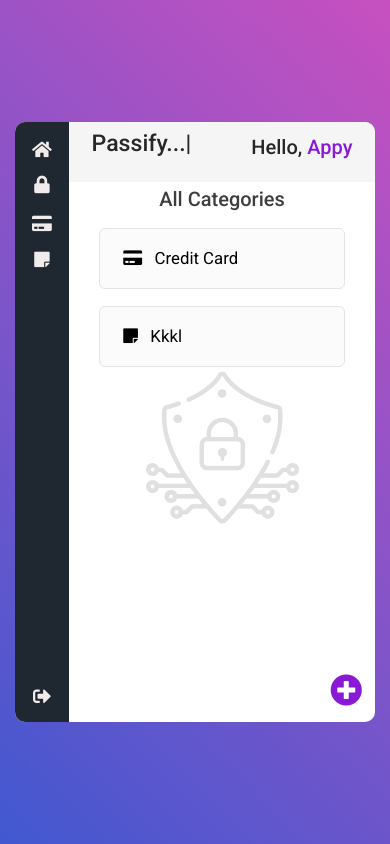
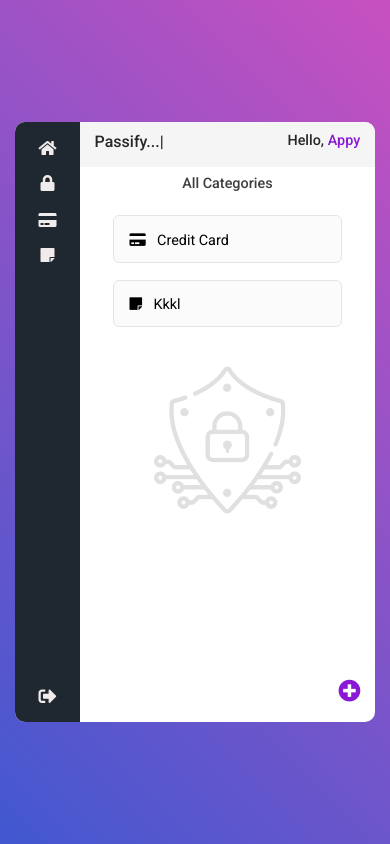
Before and after one commit to ArpitSandal/Password-Manager-Django, a Django app: page / in a window 390 px wide. Run offline with Django 3.2, Linux system fonts and the light colour scheme; a user stored in the database is signed in; data comes from the database, SQL or seed files in the repository; both versions use the stored data as it was after the commit; data that the repository does not hold is empty.

Commit message:
Added responsiveness

```diff
--- a/Passify/static/mycss/base.css
+++ b/Passify/static/mycss/base.css
@@ -1,27 +1,28 @@
-body, html{
+body,
+html {
   margin: 0;
   width: 100%;
   height: 100%;
 }
 
-::-webkit-scrollbar{
+::-webkit-scrollbar {
   width: 7px;
   height: 7px;
 }
-  ::-webkit-scrollbar-thumb{
-  background: #B3AFB3;
+::-webkit-scrollbar-thumb {
+  background: #b3afb3;
   border-radius: 30px;
 }
-  ::-webkit-scrollbar-thumb:hover{
-  background: #B3AFB3;
+::-webkit-scrollbar-thumb:hover {
+  background: #b3afb3;
 }
-  ::-webkit-scrollbar-track{
-  background: #F0F0F0;
+::-webkit-scrollbar-track {
+  background: #f0f0f0;
   border-radius: 30px;
-  box-shadow: inset 0px 0px 0px 0px #F0F0F0;
+  box-shadow: inset 0px 0px 0px 0px #f0f0f0;
 }
 
-  .notshow{
+.notshow {
   display: none;
   transition: all;
   transition-duration: 0.5s;
@@ -29,7 +30,7 @@ body, html{
 
 /* ------------- Categories----------- */
 
-.categories{
+.categories {
   height: 100%;
   width: 23%;
   background-color: #1f2830;
@@ -39,22 +40,22 @@ body, html{
   flex-direction: column;
   justify-content: space-between;
   position: relative;
-
+  /* border: 2px solid red; */
 }
 
-.categorieslist{
+.categorieslist {
   margin-top: 0.5em;
   /* border: 2px solid white; */
 }
 
-.categories i{
+.categories i {
   padding: 0.5em;
-  /* border: 2px solid; */
+  /* border: 2px solid red; */
   font-size: 17px;
   margin-left: 0.5em;
 }
 
-.categorieslist ul{
+.categorieslist ul {
   display: flex;
   flex-direction: column;
   justify-content: space-around;
@@ -63,7 +64,7 @@ body, html{
   text-transform: capitalize;
 }
 
-.categorieslist li{
+.categorieslist li {
   padding: 0.3em;
   transition-property: all;
   transition-duration: 0.5s;
@@ -71,13 +72,12 @@ body, html{
   /* border: 2px solid black; */
 }
 
-.logout{
+.logout {
   /* border: 2px solid brown; */
   margin-bottom: 0.5em;
 }
 
-
-.logout a{
+.logout a {
   margin-left: 0.1em;
   /* border: 2px solid red; */
   display: inline-block;
@@ -85,24 +85,23 @@ body, html{
   text-decoration: none;
 }
 
-
 /* ----------------- Passes ------------------ */
 
-.passes{
+.passes {
   height: 100%;
   width: 77%;
   position: relative;
   overflow: hidden;
   /* scrollbar-height: 7px; */
   /* background-color: orange; */
-
+  /* border: 2px solid red; */
 }
 
-.pass-cards-notes{
+.pass-cards-notes {
   height: 90%;
 }
 
-.pic-wrapper{
+.pic-wrapper {
   /* border: 2px solid green; */
   display: flex;
   align-items: center;
@@ -114,29 +113,29 @@ body, html{
   min-height: 530px;
 }
 
-.pic{
+.pic {
   width: 50%;
   /* border: 2px solid black; */
   margin: 0 auto;
 }
 
-.pic img{
+.pic img {
   width: 100%;
   opacity: 12%;
 }
 
 /* ----------pass list ------------- */
 
-.passlistwrapper{
+.passlistwrapper {
   /* border: 2px solid red; */
-  padding: 0.7em;
+  padding: 1em;
   height: 85%;
-  overflow-y :scroll;
+  overflow-y: scroll;
   position: relative;
   scrollbar-width: thin;
 }
 
-.passlist{
+.passlist {
   border: 1px solid rgb(230, 227, 227);
   width: 100%;
   padding: 0.9em;
@@ -149,12 +148,16 @@ body, html{
   display: inline-block;
 }
 
-.passlist i{
+.passlist div{
+  display: inline-block;
+}
+
+.passlist i {
   margin-left: 0.5em;
   margin-right: 0.5em;
 }
 
-.passlistwrapper a{
+.passlistwrapper a {
   text-decoration: none;
   font-size: 1.05rem;
   color: black;
@@ -164,45 +167,49 @@ body, html{
   display: block;
   margin: 0 auto;
   width: 87%;
-
 }
 
-.createnew{
+.createnew {
   position: absolute;
   /* border: 2px solid red; */
   bottom: 0;
   right: 0;
-  margin-right: 0.5em;
+  margin-right: 0.6em;
   color: gray;
   padding: 0.3em;
   margin-bottom: 0.5em;
 }
 
-.createnew ul{
+.createnew ul {
   padding: 0;
   margin: 0;
   display: flex;
   flex-direction: column;
   align-items: center;
-
 }
 
-.createnew a{
+.createnew i {
   font-size: 1.7rem;
+  margin: 0.3em 0;
 }
 
+#card{
+  font-size: 1.5rem;
+  /* border: 2px solid red; */
+}
 
 
 /* ---------title, name---------- */
 
-.title-name-wrapper{
+.title-name-wrapper {
   height: 10%;
   background-color: whitesmoke;
   text-transform: capitalize;
   padding: 0.5em;
+  /* margin-bottom: 1em; */
 }
 
-.title-name{
+.title-name {
   /* border: 2px solid black; */
   display: flex;
   justify-content: space-between;
@@ -211,87 +218,130 @@ body, html{
   color: rgb(39, 39, 39);
 }
 
-h5{
+h5 {
   /* border: 2px solid red; */
   text-align: center;
-  line-height: 35px;
+  /* line-height: 35px; */
 }
-
-
 
 /* -------------- Hover area--------------- */
 
-.categorieslist li:hover{
+.categorieslist li:hover {
   transition-property: all;
   transition-duration: 0.5s;
   transition-timing-function: ease-in-out;
   background-color: #181d22;
 }
 
-.logout a:hover{
-  color:rgb(180, 175, 175);
+.logout a:hover {
+  color: rgb(180, 175, 175);
+}
+
+.createnew li:active{
+  color: #8a19d6;
+}
+
+.passlist:active{
+  color: #8a19d6;
 }
 
 /* --------------- Media queries--------------- */
-@media(max-width: 760px){
-  .passes{
-    width: 85%;
-    transition: all;
-    transition-duration: 0.5s;
-  }
-  .categories{
-    width: 15%;
+@media (max-width: 768px) {
+
+  .passes {
+    width: 82%;
     transition: all;
     transition-duration: 0.5s;
   }
 
-  .categorieslist li{
+  .categories {
+    width: 18%;
+
+    transition: all;
+    transition-duration: 0.5s;
+  }
+
+  .categorieslist li {
     /* border: 2px solid white; */
     text-align: center;
     margin: 0;
   }
 
-  .categorieslist i{
+  .categorieslist i {
     padding: 0;
     margin: 0;
-    font-size: 1.1rem;
+    font-size: 1rem;
   }
 
-  .logout a{
+  .logout a {
     margin: 0;
     text-align: center;
     /* border: 2px solid white; */
     display: block;
   }
 
-  .logout i{
+  .logout i {
     margin: 0;
     font-size: 1.1rem;
     /* padding: 0; */
   }
 
-
-
-  .notshowlist{
+  .notshowlist {
     display: none;
   }
+
+  .title-name-wrapper{
+    height: 7.5%;
+    /* padding: 0.5; */
+    padding: 0.6em 0em;
+    margin-bottom: 0.5em;
+    /* border: 2px solid red; */
   }
 
+  .title-name-wrapper h3, h5{
+    font-size: 1rem;
+  }
+
+  h5{
+    font-size: 0.9rem;
+  }
+
+  #plus{
+    font-size: 1.4rem;
+  }
+
+  #note,#lock{
+    font-size: 1.3rem;
+  }
+
+  #card{
+    font-size: 1.2rem;
+  }
+
+  .passlist{
+    padding: 0.5em;
+  }
+
+  .passlist div,i{
+    font-size: 0.9rem;
+  }
+
+}
 
 /* --------------- Animation area ---------------- */
-@keyframes myblink{
-  from{
+@keyframes myblink {
+  from {
     opacity: 1;
   }
-  to{
+  to {
     opacity: 0;
   }
 }
 
-#blink{
+#blink {
   animation-name: myblink;
   animation-duration: 0.55s;
-  animation-timing-function:ease-in-out;
+  animation-timing-function: ease-in-out;
   animation-iteration-count: infinite;
   animation-direction: alternate;
 }
--- a/Passify/static/myjs/my.js
+++ b/Passify/static/myjs/my.js
@@ -1,9 +1,13 @@
 // --------------- Which category to show when clicked on a certain catergory------------
 function allcategory() {
-    let obj = document.getElementById('changedcategory');
+  let obj = document.getElementById("changedcategory");
   obj.innerHTML = "All Categories";
 
-    let to_show_or_notshow = [document.getElementById('passshow'), document.getElementById('creditshow'), document.getElementById('notesshow')];
+  let to_show_or_notshow = [
+    document.getElementById("passshow"),
+    document.getElementById("creditshow"),
+    document.getElementById("notesshow"),
+  ];
 
   for (let i = 0; i < to_show_or_notshow.length; i++) {
     if (to_show_or_notshow[i].className == "notshow")
@@ -13,7 +17,10 @@ function allcategory() {
 }
 
 function not_show_func(showthisid, id1, id2) {
-    let to_show_or_notshow = [document.getElementById(id1), document.getElementById(id2)];
+  let to_show_or_notshow = [
+    document.getElementById(id1),
+    document.getElementById(id2),
+  ];
 
   document.getElementById(showthisid).className = "";
 
@@ -23,107 +30,96 @@ function not_show_func(showthisid, id1, id2) {
 }
 
 function passcategory() {
-    let obj = document.getElementById('changedcategory');
+  let obj = document.getElementById("changedcategory");
   obj.innerHTML = "Passwords";
 
-    not_show_func('passshow', 'creditshow', 'notesshow');
+  not_show_func("passshow", "creditshow", "notesshow");
 }
 
 function cardcategory() {
-    let obj = document.getElementById('changedcategory');
+  let obj = document.getElementById("changedcategory");
   obj.innerHTML = "Payment Cards";
 
-    not_show_func('creditshow', 'passshow', 'notesshow');
+  not_show_func("creditshow", "passshow", "notesshow");
 }
 
 function notescategory() {
-    let obj = document.getElementById('changedcategory');
+  let obj = document.getElementById("changedcategory");
   obj.innerHTML = "Secure Notes";
 
-    not_show_func('notesshow', 'passshow', 'creditshow');
+  not_show_func("notesshow", "passshow", "creditshow");
 }
-
 
 // ------------- Showing the passwords, number, pin etc. and also copying them --------------
 
 function showpassword() {
-    let elm = document.getElementById('thispassword');
+  let elm = document.getElementById("thispassword");
 
-    if (elm.getAttribute('type') == 'password') {
-        elm.setAttribute('type', 'text');
-    }
-
-    else elm.setAttribute('type', 'password');
+  if (elm.getAttribute("type") == "password") {
+    elm.setAttribute("type", "text");
+  } else elm.setAttribute("type", "password");
 }
 
 function copypassword() {
   let elm = document.getElementById("thispassword");
 
   // console.log(elm.getAttribute('value'));
-    navigator.clipboard.writeText(elm.getAttribute('value'));
+  navigator.clipboard.writeText(elm.getAttribute("value"));
 }
 
 function shownumber() {
-    let elm = document.getElementById('thisnumber');
+  let elm = document.getElementById("thisnumber");
 
-    if (elm.getAttribute('type') == 'password') {
-        elm.setAttribute('type', 'number');
-    }
-
-    else elm.setAttribute('type', 'password');
+  if (elm.getAttribute("type") == "password") {
+    elm.setAttribute("type", "number");
+  } else elm.setAttribute("type", "password");
 }
 
 function copynumber() {
   let elm = document.getElementById("thisnumber");
 
   // console.log(elm.getAttribute('value'));
-    navigator.clipboard.writeText(elm.getAttribute('value'));
+  navigator.clipboard.writeText(elm.getAttribute("value"));
 }
 
 function showpin() {
-    let elm = document.getElementById('thispin');
+  let elm = document.getElementById("thispin");
 
-    if (elm.getAttribute('type') == 'password') {
-        elm.setAttribute('type', 'number');
-    }
-
-    else elm.setAttribute('type', 'password');
+  if (elm.getAttribute("type") == "password") {
+    elm.setAttribute("type", "number");
+  } else elm.setAttribute("type", "password");
 }
 
 function copypin() {
   let elm = document.getElementById("thispin");
 
   // console.log(elm.getAttribute('value'));
-    navigator.clipboard.writeText(elm.getAttribute('value'));
+  navigator.clipboard.writeText(elm.getAttribute("value"));
 }
 
 function showcvv() {
-    let elm = document.getElementById('thiscvv');
+  let elm = document.getElementById("thiscvv");
 
-    if (elm.getAttribute('type') == 'password') {
-        elm.setAttribute('type', 'number');
-    }
-
-    else elm.setAttribute('type', 'password');
+  if (elm.getAttribute("type") == "password") {
+    elm.setAttribute("type", "number");
+  } else elm.setAttribute("type", "password");
 }
 
 function copycvv() {
   let elm = document.getElementById("thiscvv");
 
   // console.log(elm.getAttribute('value'));
-    navigator.clipboard.writeText(elm.getAttribute('value'));
+  navigator.clipboard.writeText(elm.getAttribute("value"));
 }
-
 
 // -------------- Showing createnew categories ---------------
 
-function showcreatenew(){
-    let elm = document.getElementsByClassName('notshowcat');
+function showcreatenew() {
+  let elm = document.getElementsByClassName("notshowcat");
 
-    for(let i=0; i<elm.length; i++){
-        if(elm[i].className == "notshowcat")
-            elm[i].className+=" notshow";
-        else elm[i].className="notshowcat";
-        console.log(elm[i].className);
+  for (let i = 0; i < elm.length; i++) {
+    if (elm[i].className == "notshowcat") elm[i].className += " notshow";
+    else elm[i].className = "notshowcat";
+    // console.log(elm[i].className);
   }
 }
--- a/Passify/task/views.py
+++ b/Passify/task/views.py
@@ -20,7 +20,20 @@ def allobjects_view(request):
     obj1 = CreditPass.objects.filter(user = myuser)
 
     obj2 = NotesPass.objects.filter(user = myuser)
-    # print(obj0)
+    for i in obj0:
+        if(len(i.name)>15):
+            i.name=i.name[0:14]
+            i.name+="..."
+    for i in obj1:
+        if(len(i.name)>16):
+            i.name=i.name[0:16]
+            i.name+="..."
+
+    for i in obj2:
+        if(len(i.name)>16):
+            i.name=i.name[0:16]
+            i.name+="..."
+
     context={
         'loginpass': obj0,
         'creditpass': obj1,
@@ -92,8 +105,8 @@ def login_view(request):
         user=authenticate(request, username=username, password=password)
 
         if user is not None:
-            # login(request, user)
-            # return redirect('/')
+            login(request, user)
+            return redirect('/')
             #getting the primary key for that user and setting it equal to pk of session
             request.session['pk']=user.pk
             return redirect('verify')
@@ -185,6 +198,7 @@ def dehashit(getpassword):
 ############### Checking if the data requested belongs to the loggedin user ########
 def checker(obj, my_id):
     check = False
+    #iterating through all the objects and seeing if the requested objects belongs to this user
     for i in obj:
         if str(i.id) == my_id:
             check=True
@@ -225,8 +239,9 @@ def updatelogin_view(request, my_id):
     #decrypting the password
     storedpassword=dehashit(obj.password)
     updated=obj.updated
-    # print(storedpassword)
-    # print(obj.password)
+
+
+    #Checking if the requested data belongs to this user
     thisuserobj = LoginPass.objects.filter(user=request.user)
     check = checker(thisuserobj, my_id)
 
@@ -301,6 +316,8 @@ def updatecredit_view(request, my_id):
     storedcvv = dehashit(obj.cvv)
     # print(obj.number)
     updated = obj.updated
+
+    #Checking if the requested data belongs to this user
     thisuserobj = CreditPass.objects.filter(user=request.user)
     check = checker(thisuserobj, my_id)
 
@@ -371,6 +388,8 @@ def updatenotes_view(request, my_id):
     updated = obj.updated
 
     updated = obj.updated
+
+    #Checking if the requested data belongs to this user
     thisuserobj = NotesPass.objects.filter(user=request.user)
     check = checker(thisuserobj, my_id)
 
--- a/Passify/templates/index.html
+++ b/Passify/templates/index.html
@@ -103,7 +103,7 @@
                             </div>
                         </div>
 
-                        <h5 id="changedcategory" style="color: rgb(63, 61, 61);">All Categories</h5>
+                        <h5 id="changedcategory" style="color: rgb(63, 61, 61); margin: 0.5em">All Categories</h5>
 
 
                         <!-- passlist -->
@@ -113,7 +113,7 @@
                                 {% for i in loginpass %}
                                 <a href="{% url 'updatelogin' i.id %}">
                                     <div class="passlist">
-                                        <i class="fas fa-lock"></i> {{ i.name }}
+                                        <i class="fas fa-lock"></i> <div>{{ i.name }}</div>
                                     </div>
                                 </a>
                                 {% endfor %}
@@ -124,7 +124,7 @@
                                 <a href="{% url 'updatecredit' i.id %}">
                                     <div class="passlist">
                                         <i class="fas fa-credit-card"></i>
-                                        {{ i.name }}
+                                        <div>{{ i.name }}</div>
                                     </div>
                                 </a>
                                 {% endfor %}
@@ -135,7 +135,7 @@
                                 {% for i in notespass %}
                                 <a href="{% url 'updatenotes' i.id %}">
                                     <div class="passlist" id="notesshow">
-                                        <i class="fas fa-sticky-note"></i> {{ i.name }}
+                                        <i class="fas fa-sticky-note"></i> <div>{{ i.name }}</div>
                                     </div>
                                 </a>
                                 {% endfor %}
@@ -147,16 +147,16 @@
                         <div class="createnew">
                             <ul>
                                 <a href="{% url 'storelogin' %}" class="notshowcat notshow">
-                                    <li><i class="fas fa-lock"></i></li>
+                                    <li><i id="lock" class="fas fa-lock"></i></li>
                                 </a>
                                 <a href="{% url 'storecredit' %}" class="notshowcat notshow">
-                                    <li><i class="fas fa-credit-card" style="font-size: 1.6rem;"></i></li>
+                                    <li><i id="card" class="fas fa-credit-card"></i></li>
                                 </a>
                                 <a href="{% url 'storenotes' %}" class="notshowcat notshow">
-                                    <li><i class="fas fa-sticky-note"></i></li>
+                                    <li><i id="note" class="fas fa-sticky-note"></i></li>
                                 </a>
-                                <li onclick="showcreatenew()" style="cursor: pointer;" class="plus"><i
-                                        class="fas fa-plus-circle" style="font-size: 2rem; color:#8a19d6"></i></li>
+                                <li onclick="showcreatenew()" style="cursor: pointer;"><i id="plus"
+                                        class="fas fa-plus-circle" style=" color:#8a19d6"></i></li>
                             </ul>
 
                         </div>
--- a/Passify/templates/login.html
+++ b/Passify/templates/login.html
@@ -38,6 +38,7 @@
         rel="stylesheet">
 </head>
 
+
 <body>
 
     <div class="limiter">
@@ -49,7 +50,7 @@
 
                 <form class="login100-form validate-form" method="POST">{% csrf_token %}
                     <span class="login100-form-title">
-                        User Login
+                       User Login
                     </span>
 
                     <div class="wrap-input100 validate-input" data-validate="Username is required">
--- a/Passify/templates/storecredit.html
+++ b/Passify/templates/storecredit.html
@@ -38,7 +38,7 @@
         <h6>last Updated:</h6>
         <p>{{ updated }}</p>
 
-        <button type="submit" class="btn btn-primary" value="save" name="pk">Save</button>
+        <button type="submit" value="save" name="pk">Save</button>
     </form>
 </div>
 
--- a/Passify/templates/storelogin.html
+++ b/Passify/templates/storelogin.html
@@ -19,7 +19,7 @@
 
         <h6>Last updated:</h6>
         <p>{{ updated }}</p>
-        <button type="submit" class="btn btn-primary" value="save" name="pk">Save</button>
+        <button type="submit" value="save" name="pk">Save</button>
     </form>
 </div>
 
--- a/Passify/templates/storenotes.html
+++ b/Passify/templates/storenotes.html
@@ -15,7 +15,7 @@
 
         <h6>Last updated:</h6>
         <p>{{ updated }}</p>
-        <button type="submit" class="btn btn-primary" value="save" name="pk">Save</button>
+        <button type="submit" value="save" name="pk">Save</button>
     </form>
 </div>
 {% endblock content %}
--- a/Passify/templates/updatecredit.html
+++ b/Passify/templates/updatecredit.html
@@ -38,8 +38,8 @@
         <h6>last Updated:</h6>
         <p>{{ updated }}</p>
 
-        <button type="submit" class="btn btn-primary" value="save" name="pk">Save</button>
-        <button type="submit" class="btn btn-primary del" value="delete" name="pk">Delete</button>
+        <button type="submit" value="save" name="pk">Save</button>
+        <button type="submit" class="del" value="delete" name="pk">Delete</button>
     </form>
 </div>
 
--- a/Passify/templates/updatelogin.html
+++ b/Passify/templates/updatelogin.html
@@ -19,8 +19,8 @@
 
         <h6>Last updated:</h6>
         <p>{{ updated }}</p>
-        <button type="submit" class="btn btn-primary" value="save" name="pk">Save</button>
-        <button type="submit" class="btn btn-primary del" value="delete" name="pk">Delete</button>
+        <button type="submit" value="save" name="pk">Save</button>
+        <button type="submit" class="del" value="delete" name="pk">Delete</button>
     </form>
 </div>
 
--- a/Passify/templates/updatenotes.html
+++ b/Passify/templates/updatenotes.html
@@ -15,8 +15,8 @@
 
         <h6>Last updated:</h6>
         <p>{{ updated }}</p>
-        <button type="submit" class="btn btn-primary" value="save" name="pk">Save</button>
-        <button type="submit" class="btn btn-primary del" value="delete" name="pk">Delete</button>
+        <button type="submit"  value="save" name="pk">Save</button>
+        <button type="submit" class="del" value="delete" name="pk">Delete</button>
     </form>
 </div>
 {% endblock content %}
```
Also changed, not shown: Passify/static/login/css/main.css (+47 -23 lines), Passify/static/mycss/content.css (+92 -49 lines), Passify/db.sqlite3. Lines whose indentation alone changed are shown as unchanged.
